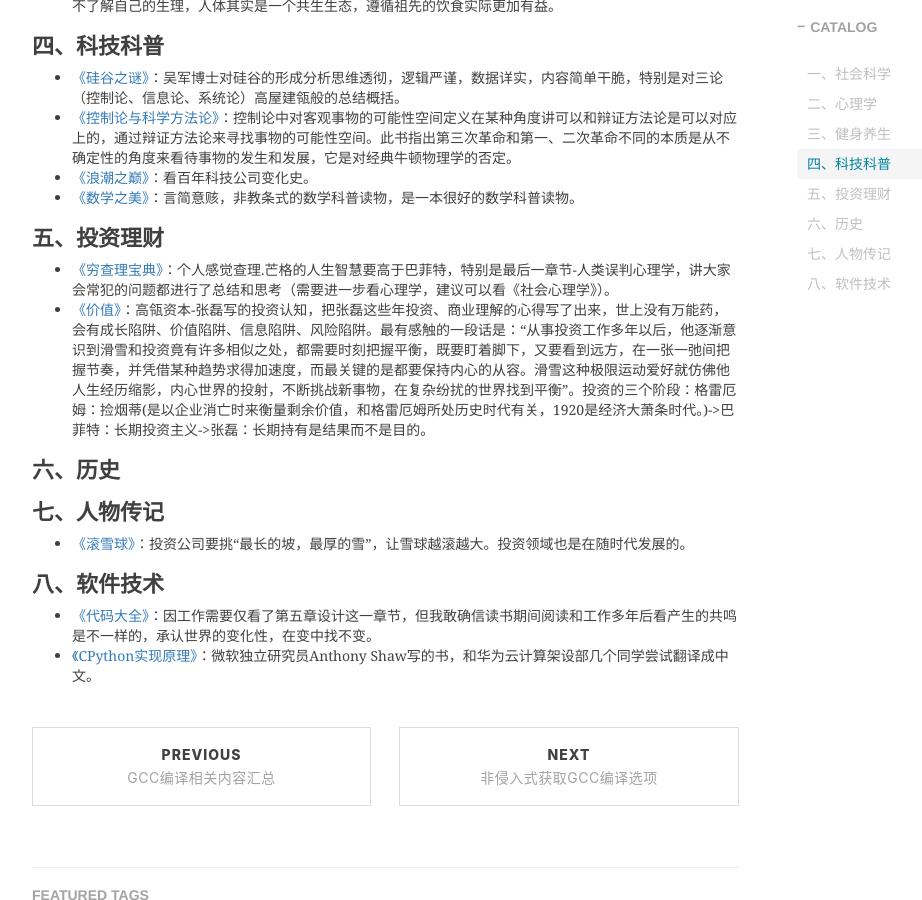
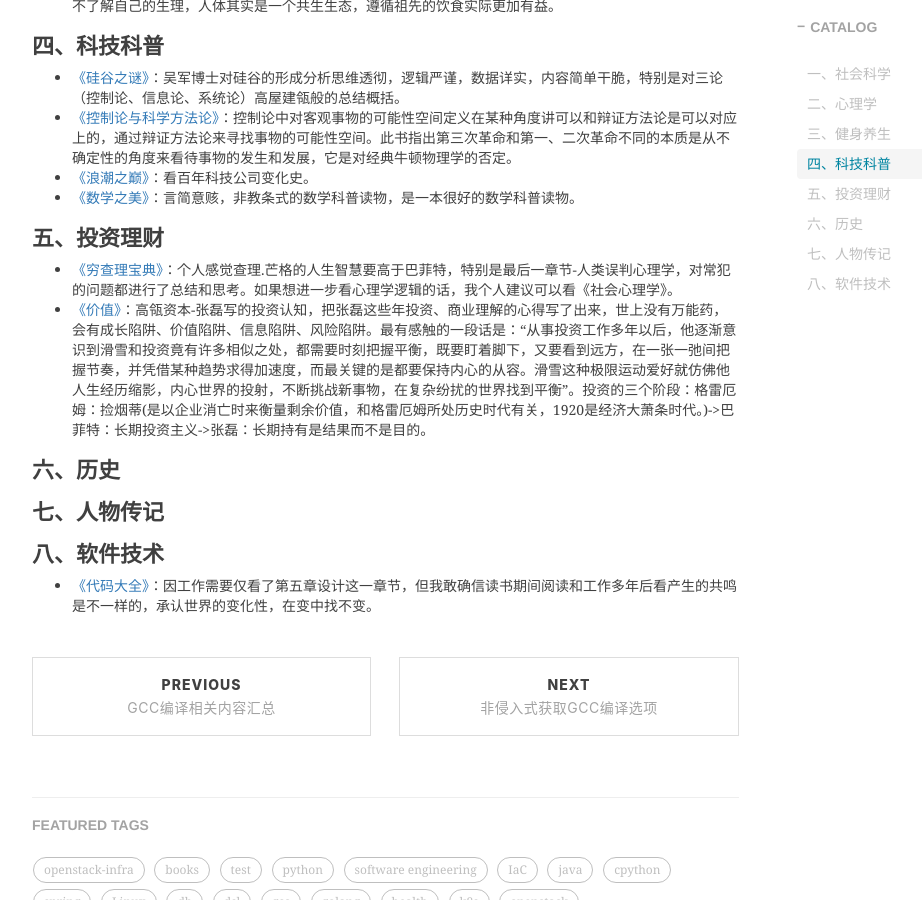
Before and after one commit to shihai1991/shihai1991.github.io, a Jekyll site: the page built from _posts/2021-11-23-个人阅读书单推荐.md, in a window 1280 px wide and 900 px high, scrolled down 851 px. Shown: the whole window, without its empty margins (233-1155 px from the left). Built offline with Jekyll 4.4.1, drawn with Linux system fonts in a browser that asks for light colours; nearby versions of some CDN libraries; comment, search, counter and statistics services are not loaded.

Commit message:
Update 2021-11-23-个人阅读书单推荐.md

```diff
--- a/_posts/2021-11-23-个人阅读书单推荐.md
+++ b/_posts/2021-11-23-个人阅读书单推荐.md
@@ -35,14 +35,12 @@
 - [《数学之美》](https://book.douban.com/subject/35033507/)：言简意赅，非教条式的数学科普读物，是一本很好的数学科普读物。
 
 # 五、投资理财
-- [《穷查理宝典》](https://book.douban.com/subject/26831789/)：个人感觉查理.芒格的人生智慧要高于巴菲特，特别是最后一章节-人类误判心理学，讲大家会常犯的问题都进行了总结和思考（需要进一步看心理学，建议可以看《社会心理学》）。
+- [《穷查理宝典》](https://book.douban.com/subject/26831789/)：个人感觉查理.芒格的人生智慧要高于巴菲特，特别是最后一章节-人类误判心理学，对常犯的问题都进行了总结和思考。如果想进一步看心理学逻辑的话，我个人建议可以看《社会心理学》。
 - [《价值》](https://book.douban.com/subject/35188914/)：高瓴资本-张磊写的投资认知，把张磊这些年投资、商业理解的心得写了出来，世上没有万能药，会有成长陷阱、价值陷阱、信息陷阱、风险陷阱。最有感触的一段话是：“从事投资工作多年以后，他逐渐意识到滑雪和投资竟有许多相似之处，都需要时刻把握平衡，既要盯着脚下，又要看到远方，在一张一弛间把握节奏，并凭借某种趋势求得加速度，而最关键的是都要保持内心的从容。滑雪这种极限运动爱好就仿佛他人生经历缩影，内心世界的投射，不断挑战新事物，在复杂纷扰的世界找到平衡”。投资的三个阶段：格雷厄姆：捡烟蒂(是以企业消亡时来衡量剩余价值，和格雷厄姆所处历史时代有关，1920是经济大萧条时代。)->巴菲特：长期投资主义->张磊：长期持有是结果而不是目的。
 
 # 六、历史
 
 # 七、人物传记
-- [《滚雪球》](https://book.douban.com/subject/3605924/)：投资公司要挑“最长的坡，最厚的雪”，让雪球越滚越大。投资领域也是在随时代发展的。
 
 # 八、软件技术
 - [《代码大全》](https://book.douban.com/subject/1477390/)：因工作需要仅看了第五章设计这一章节，但我敢确信读书期间阅读和工作多年后看产生的共鸣是不一样的，承认世界的变化性，在变中找不变。
-- [《CPython实现原理》](https://hai-shi.gitbook.io/cpython-internals)：微软独立研究员Anthony Shaw写的书，和华为云计算架设部几个同学尝试翻译成中文。
```
